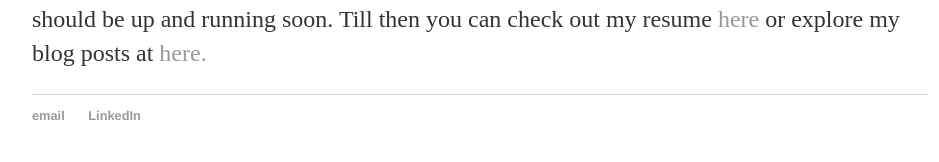
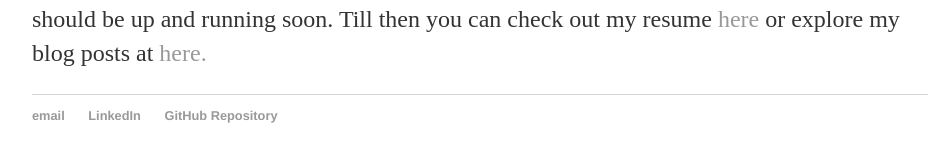
Before and after one commit to hsalil89/hsalil89.github.io, a Jekyll site: the page built from index.html, in a window 1280 px wide. Shown: the part 228-390 px from the top of the page, without its empty margins (160-1099 px from the left). Built offline with Jekyll 4.4.1, drawn with Linux system fonts in a browser that asks for light colours.

Commit message:
Update default.html

```diff
--- a/_layouts/default.html
+++ b/_layouts/default.html
@@ -23,6 +23,7 @@
 	    		<ul>
 	        		<li><a href="mailto:samihars@iu.edu">email</a></li>
 	        		<li><a href="https://www.linkedin.com/in/salil-harsulkar-92b76671">LinkedIn</a></li>
+				<li><a href="https://github.com/hsalil89/Machine_Learning">GitHub Repository</a></li>
 				</ul>
 			</footer>
 		</body>
```
